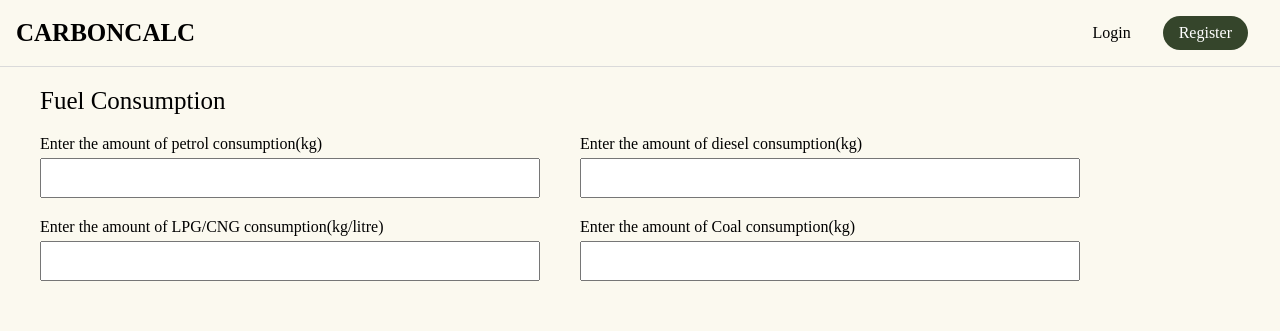
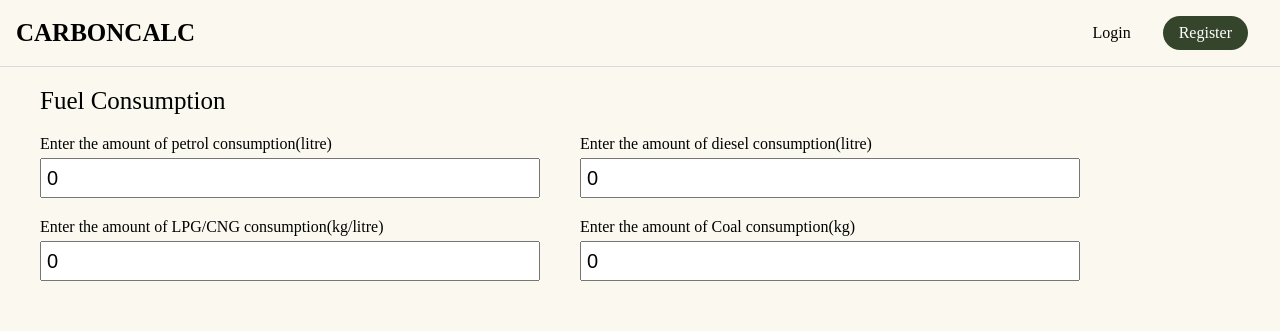
Before and after one commit to jainofcsubham/carbon_footprint, a React (Vite) app: page /dashboard in a window 1280 px wide. Both pictures are taken after a click on the button "Next". Shown: the top 331 px of the page. Built offline with nearby package versions, Linux system fonts and the light colour scheme.

Commit message:
fix: Minor fixes

```diff
--- a/src/components/category/Category.tsx
+++ b/src/components/category/Category.tsx
@@ -76,7 +76,7 @@ export const Category = (props: CategoryProps) => {
                     <input
                       className="number_input"
                       type="text"
-                      value={ question.answer > 0 ? question.answer : ''}
+                      value={question.answer}
                       onChange={(e: React.ChangeEvent<HTMLInputElement>) =>
                         onNumberChange(Number(e.target.value), index)
                       }
--- a/src/pages/dashboard/Dashboard.tsx
+++ b/src/pages/dashboard/Dashboard.tsx
@@ -47,13 +47,13 @@ const staticQuestions: Array<Category> = [
     category: "Fuel Consumption",
     questions: [
       {
-        question: "Enter the amount of petrol consumption(kg)",
+        question: "Enter the amount of petrol consumption(litre)",
         type: "input",
         answer: 0,
         factor: 2.34,
       },
       {
-        question: "Enter the amount of diesel consumption(kg)",
+        question: "Enter the amount of diesel consumption(litre)",
         type: "input",
         answer: 0,
         factor: 2.71,
```
